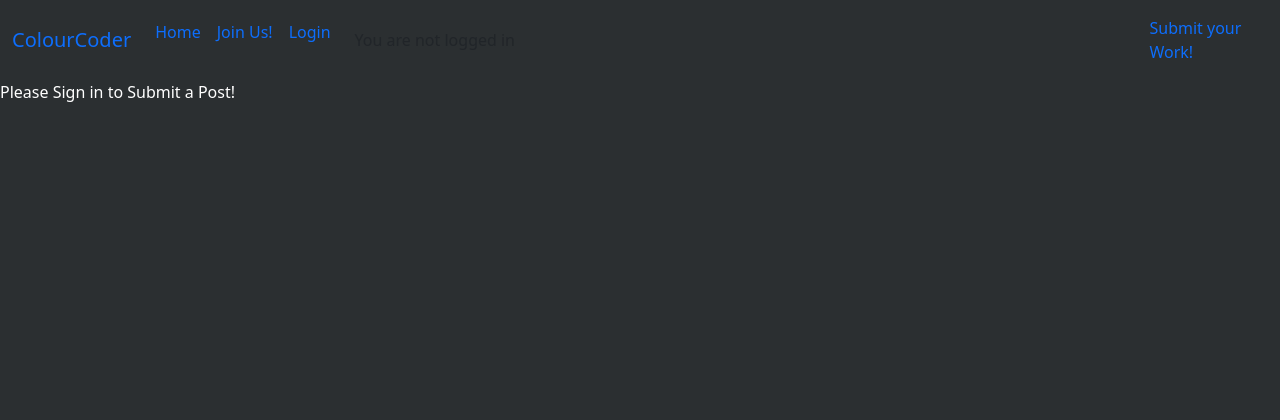
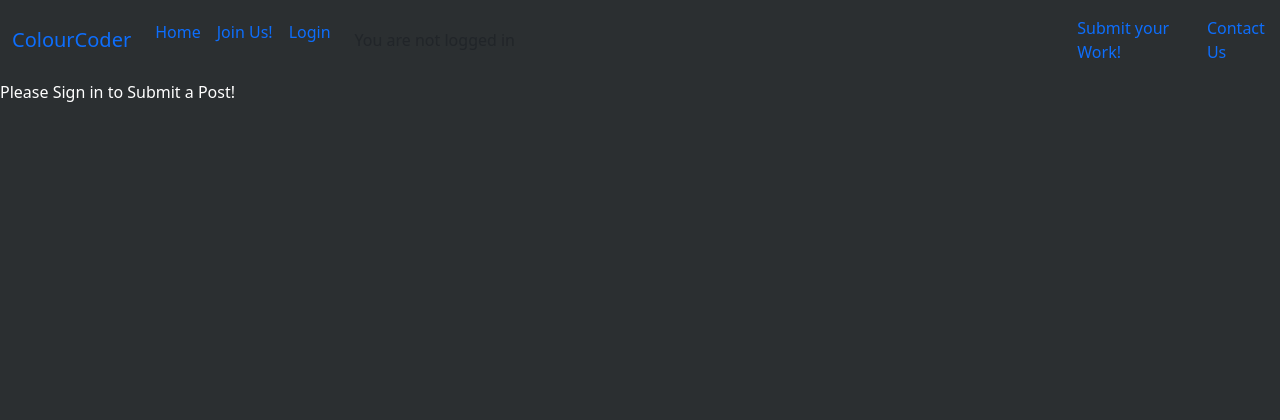
Before and after one commit to shaunadoo97/ColourCoder-PP4, a Django app: page /submit_art/ in a window 1280 px wide. Shown: the top 420 px of the page. Run offline with Django 4.2, Linux system fonts and the light colour scheme; some libraries are stand-ins or nearby versions.

Commit message:
Adding in contact.html and trying to get contact working

```diff
--- a/artblog/admin.py
+++ b/artblog/admin.py
@@ -1,5 +1,5 @@
 from django.contrib import admin
-from .models import Post, Comment
+from .models import Post, Comment, Contact
 from django_summernote.admin import SummernoteModelAdmin
 
 @admin.register(Post)
--- a/artblog/forms.py
+++ b/artblog/forms.py
@@ -20,3 +20,20 @@ class CommentForm(forms.ModelForm):
     class Meta:
         model = Comment
         fields = ('body',)
+
+
+class ContactForm(forms.Form):
+    name = forms.CharField(max_length=100, widget=forms.TextInput(attrs={'class': 'form-control', 'placeholder': 'Name'}))
+    email = forms.EmailField(widget=forms.EmailInput(attrs={'class': 'form-control', 'placeholder': 'Email'}))
+    message = forms.CharField(widget=forms.Textarea(attrs={'class': 'form-control', 'placeholder': 'Message'}))
+
+
+# Comment Form
+class CommentForm(forms.ModelForm):
+    class Meta:
+        model = Comment
+        fields = ['body',]
+
+        widgets = {
+            'body': forms.Textarea(attrs={'class': 'form-control', 'placeholder': 'Your Comment'}),
+        }
--- a/artblog/models.py
+++ b/artblog/models.py
@@ -35,3 +35,11 @@ class Comment(models.Model):
         ordering = ["created_on"]
     def __str__(self):
         return f"Comment {self.body} by {self.author}"
+
+class Contact(models.Model):
+    name = models.CharField(max_length=250)
+    email = models.EmailField()
+    message = models.TextField()
+
+    def __self__(self):
+        return f"Contact from (self.name)"
--- a/templates/artbase.html
+++ b/templates/artbase.html
@@ -64,9 +64,12 @@
           </div>
         </div>
         <div class ="navbar-nav">
-           <li class="nav-item">
+          <li class="nav-item">
                 <a class="nav-link"  href="{% url 'submit_art' %}">Submit your Work!</a>
-              </li>
+          </li>
+          <li class="nav-item">
+                <a class="nav-link"  href="{% url 'contact' %}">Contact Us</a>
+          </li>
         </div>
       </nav>
       <!-- displaying Django messages -->
--- /dev/null
+++ b/templates/contact.html
@@ -0,0 +1,2 @@
+{% extends 'artbase.html' %}
+{% block content %}
```
